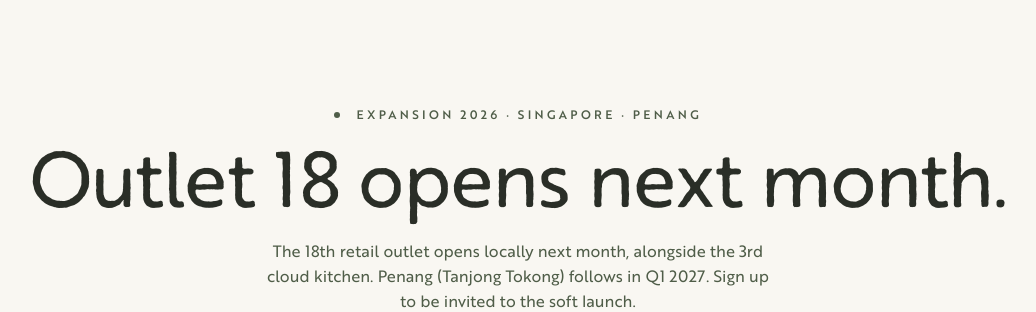
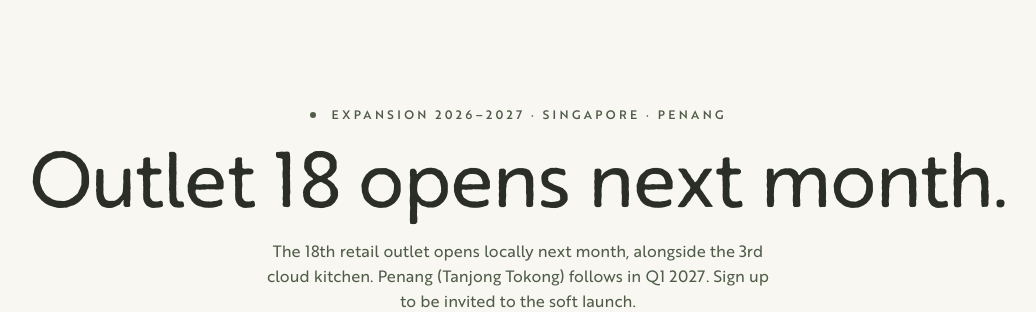
Before and after one commit to brandonyang20/hakshan-website, a WordPress theme: template page-outlets.php in a window 1280 px wide. Shown: the part 1075-1387 px from the top of the page, without its empty margins (122-1158 px from the left). Run offline with PHP 8.4 and a stand-in for WordPress, Linux system fonts and the light colour scheme; the site name, menu and one post (Sample post) are stand-ins, and other content is empty; some libraries are stand-ins or nearby versions; some web fonts are replaced.

Commit message:
Outlets banner eyebrow: Expansion 2026–2027
Co-Authored-By: Claude Opus 5.5 <noreply@anthropic.com>
Claude-Session: https://claude.ai/code/session_0183xPkn5PK5oro2bSboyDWX

```diff
--- a/functions.php
+++ b/functions.php
@@ -8,7 +8,7 @@
 defined( 'ABSPATH' ) || exit;
 
 if ( ! defined( 'HAKSHAN_THEME_VERSION' ) ) {
-	define( 'HAKSHAN_THEME_VERSION', '1.4.182' );
+	define( 'HAKSHAN_THEME_VERSION', '1.4.183' );
 }
 
 require_once get_theme_file_path( 'inc/dish-cpt.php' );
--- a/page-outlets.php
+++ b/page-outlets.php
@@ -363,8 +363,8 @@ if ( ! empty( $outlet_posts ) ) {
 
 <section class="section" style="text-align: center;">
   <span class="h-eyebrow"><span class="dot"></span>
-    <span data-en>EXPANSION 2026 · SINGAPORE · PENANG</span>
-    <span data-zh>2026拓展 · 新加坡 · 槟城</span>
+    <span data-en>EXPANSION 2026–2027 · SINGAPORE · PENANG</span>
+    <span data-zh>2026–2027拓展 · 新加坡 · 槟城</span>
   </span>
   <h2 style="font-family: var(--serif); font-style: italic; font-size: clamp(40px, 6vw, 80px); line-height: 0.95; margin: 16px 0 24px; letter-spacing: -0.025em;">
     <span data-en>Outlet <em>18</em> opens next month.</span>
```
